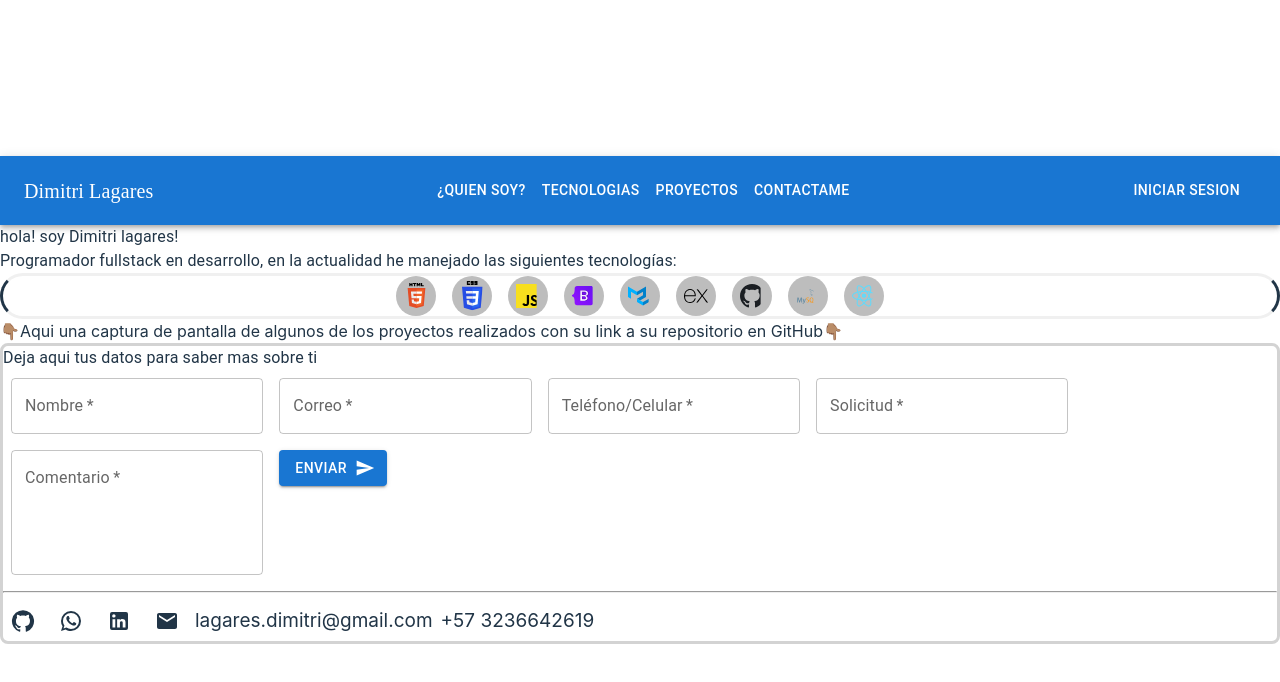
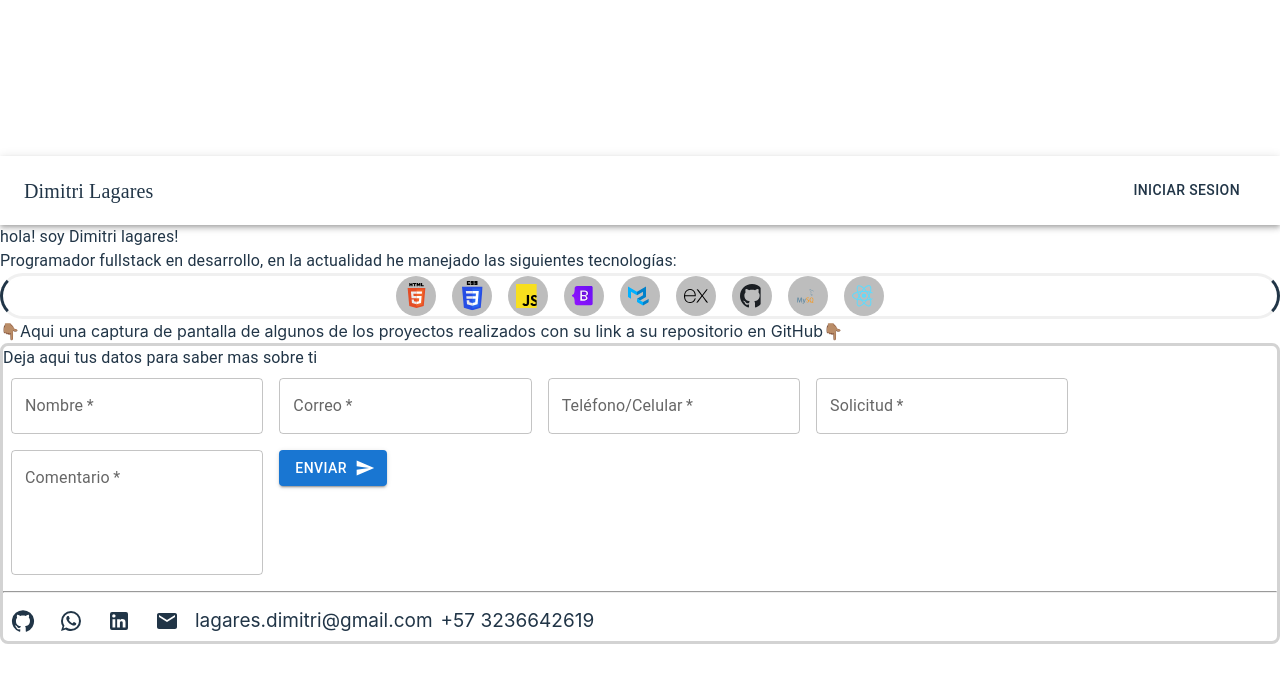
Before and after one commit to Dimitri-Lagares/Dimitri-Lagares.github.io, a React (Vite) app: page /#/ in a window 1280 px wide. Shown: the top 682 px of the page. Built offline with nearby package versions, Linux system fonts and the light colour scheme; a web font is replaced by a local one.

Commit message:
commit 12

```diff
--- a/src/components/home/Header/AppBar.jsx
+++ b/src/components/home/Header/AppBar.jsx
@@ -22,7 +22,7 @@ const ResponsiveAppBar = () => {
   const login = () =>{navigate("/login");}
 
   return (
-      <AppBar position='sticky'>
+      <AppBar color='transparent' position='sticky'>
       <Container maxWidth="xl">
         <Toolbar disableGutters>
           <Typography
```
